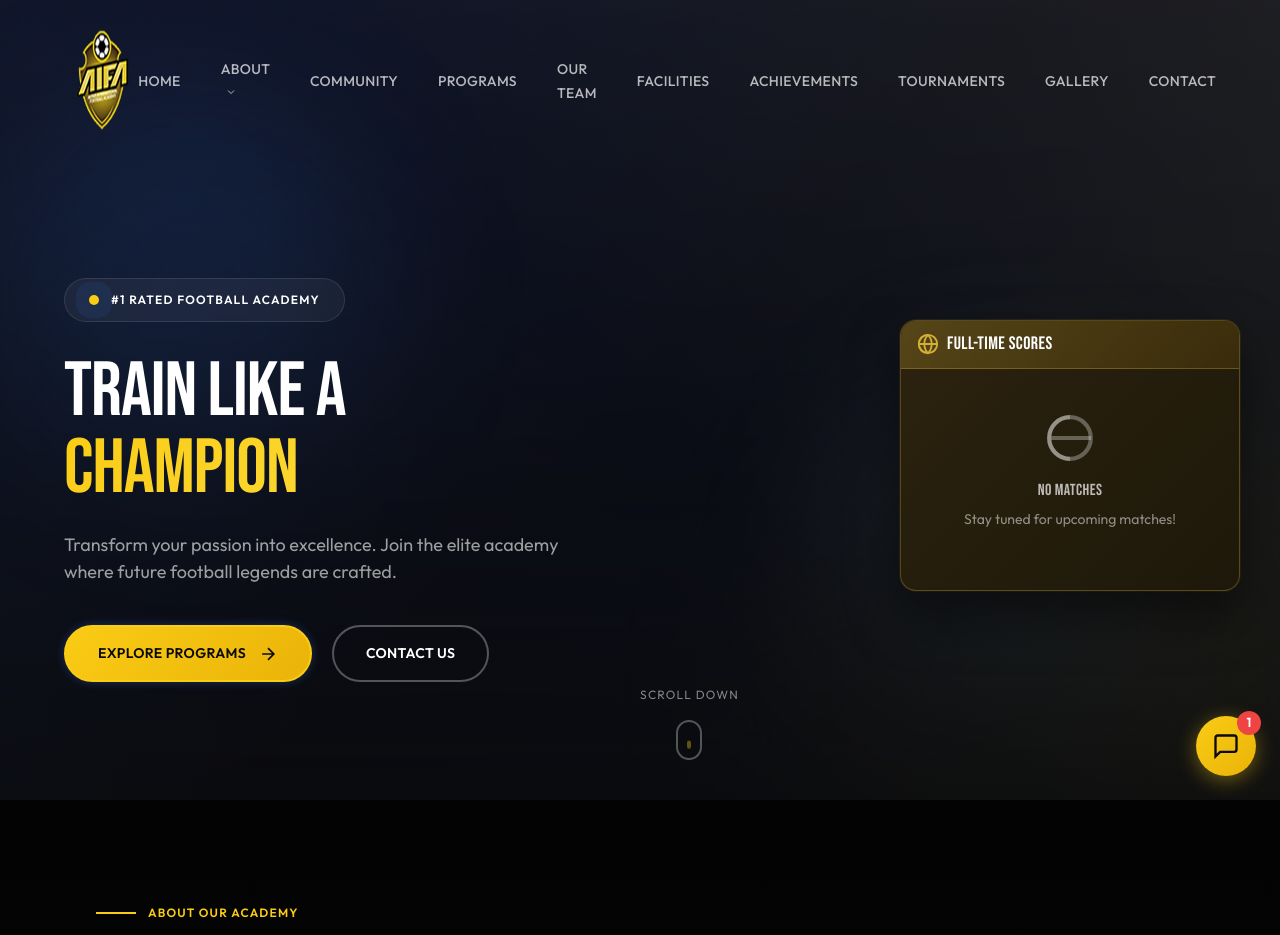
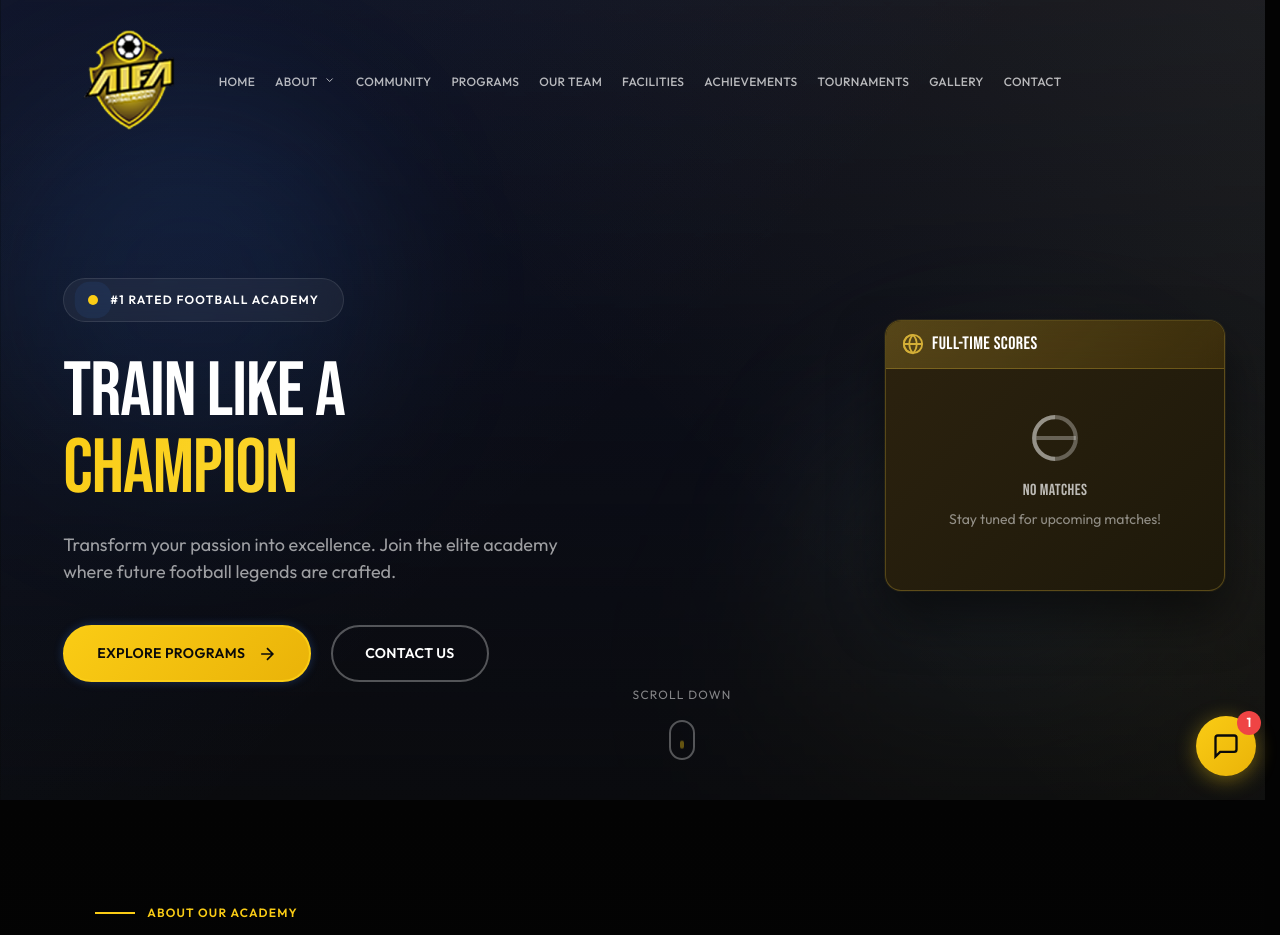
Before and after one commit to jobinsebastianralfiz/aifa-sports, a Django app: page / in a window 1280 px wide. Shown: the top 935 px of the page. Run offline with Django 5.2, Linux system fonts and the light colour scheme; data comes from the database, SQL or seed files in the repository; data that the repository does not hold is empty; some web fonts are replaced.

Commit message:
Update navbar layout and improve UI
- Center main navigation menu
- Add federation logo at end of navbar
- Show federation logo on mobile (aligned with menu toggle)
- Reduce menu item spacing and font size
- Improve scrollbar with slim gradient design
- Hide score cards on mobile view

🤖 Generated with [Claude Code](https://claude.com/claude-code)

Co-Authored-By: Claude Opus 4.5 <noreply@anthropic.com>

```diff
--- a/frontend/css/components.css
+++ b/frontend/css/components.css
@@ -706,6 +706,7 @@
     transition: all var(--transition-normal);
 }
 
+
 .navbar-scrolled {
     background: rgba(3, 3, 3, 0.95);
     backdrop-filter: blur(20px);
@@ -736,14 +737,42 @@
     object-fit: contain;
 }
 
+/* Navbar Federation Logo - End of navbar */
+.navbar-federation-logo {
+    background: rgba(255, 255, 255, 0.95);
+    border-radius: var(--radius-lg);
+    padding: 8px 12px;
+    box-shadow: 0 2px 10px rgba(0, 0, 0, 0.15);
+    transition: all var(--transition-fast);
+    margin-left: auto;
+}
+
+.navbar-federation-logo img {
+    height: 50px;
+    width: auto;
+    display: block;
+}
+
+.navbar-federation-logo:hover {
+    transform: scale(1.05);
+    box-shadow: 0 4px 15px rgba(0, 0, 0, 0.2);
+}
+
 .navbar-menu {
     display: flex;
     align-items: center;
-    gap: var(--space-10);
+    gap: var(--space-5);
+    position: absolute;
+    left: 50%;
+    transform: translateX(-50%);
+}
+
+.navbar-menu > li {
+    white-space: nowrap;
 }
 
 .navbar-link {
-    font-size: var(--text-sm);
+    font-size: 12px;
     font-weight: var(--font-medium);
     letter-spacing: var(--tracking-wide);
     text-transform: uppercase;
@@ -1025,6 +1054,19 @@ body.menu-open {
         height: 40px !important;
     }
 
+    .navbar-federation-logo {
+        position: absolute;
+        top: 50%;
+        transform: translateY(-50%);
+        right: 55px;
+        padding: 4px 6px;
+        z-index: 10000;
+    }
+
+    .navbar-federation-logo img {
+        height: 30px;
+    }
+
     .navbar {
         padding: var(--space-3) 4%;
     }
@@ -1036,7 +1078,9 @@ body.menu-open {
     .navbar-menu {
         position: fixed;
         top: 0;
+        left: auto;
         right: -100%;
+        transform: none;
         width: 300px;
         height: 100vh;
         background: var(--darker);
--- a/frontend/css/design-system.css
+++ b/frontend/css/design-system.css
@@ -342,27 +342,33 @@
 html {
     scroll-behavior: smooth;
     scrollbar-width: thin;
-    scrollbar-color: var(--primary) var(--darker);
+    scrollbar-color: rgba(255, 215, 0, 0.5) transparent;
     font-size: 16px;
     -webkit-text-size-adjust: 100%;
 }
 
+/* Custom Scrollbar - Modern Slim Design */
 ::-webkit-scrollbar {
-    width: 8px;
-    height: 8px;
+    width: 6px;
+    height: 6px;
 }
 
 ::-webkit-scrollbar-track {
-    background: var(--darker);
+    background: transparent;
 }
 
 ::-webkit-scrollbar-thumb {
-    background: var(--primary);
+    background: linear-gradient(180deg, var(--primary) 0%, var(--secondary) 100%);
     border-radius: var(--radius-full);
 }
 
 ::-webkit-scrollbar-thumb:hover {
-    background: var(--primary-light);
+    background: linear-gradient(180deg, var(--secondary) 0%, var(--primary) 100%);
+}
+
+/* Hide scrollbar when not scrolling (optional - shows on hover/scroll) */
+body {
+    scrollbar-gutter: stable;
 }
 
 html {
--- a/templates/frontend/components/navbar.html
+++ b/templates/frontend/components/navbar.html
@@ -35,20 +35,13 @@
             </a>
         </li>
     </ul>
-    <div class="navbar-actions hide-mobile">
-        <div class="navbar-federation-logos">
-            {% if site_settings.aifl_logo %}
-            <div class="navbar-federation-logo" title="{{ site_settings.aifl_logo_alt|default:'AIFL' }}">
-                <img src="{{ site_settings.aifl_logo.url }}" alt="{{ site_settings.aifl_logo_alt|default:'AIFL' }}">
-            </div>
-            {% endif %}
-            {% if site_settings.kfa_logo %}
-            <div class="navbar-federation-logo" title="{{ site_settings.kfa_logo_alt|default:'KFA' }}">
-                <img src="{{ site_settings.kfa_logo.url }}" alt="{{ site_settings.kfa_logo_alt|default:'KFA' }}">
-            </div>
-            {% endif %}
-        </div>
+    <!-- Federation Logo at end of navbar -->
+    {% if site_settings.kfa_logo %}
+    <div class="navbar-federation-logo">
+        <img src="{{ site_settings.kfa_logo.url }}" alt="{{ site_settings.kfa_logo_alt|default:'KFA' }}">
     </div>
+    {% endif %}
+
     <button class="menu-toggle" id="menu-toggle" aria-label="Toggle menu">
         <span class="menu-icon-open">⚽</span>
         <span class="menu-icon-close">✕</span>
```
